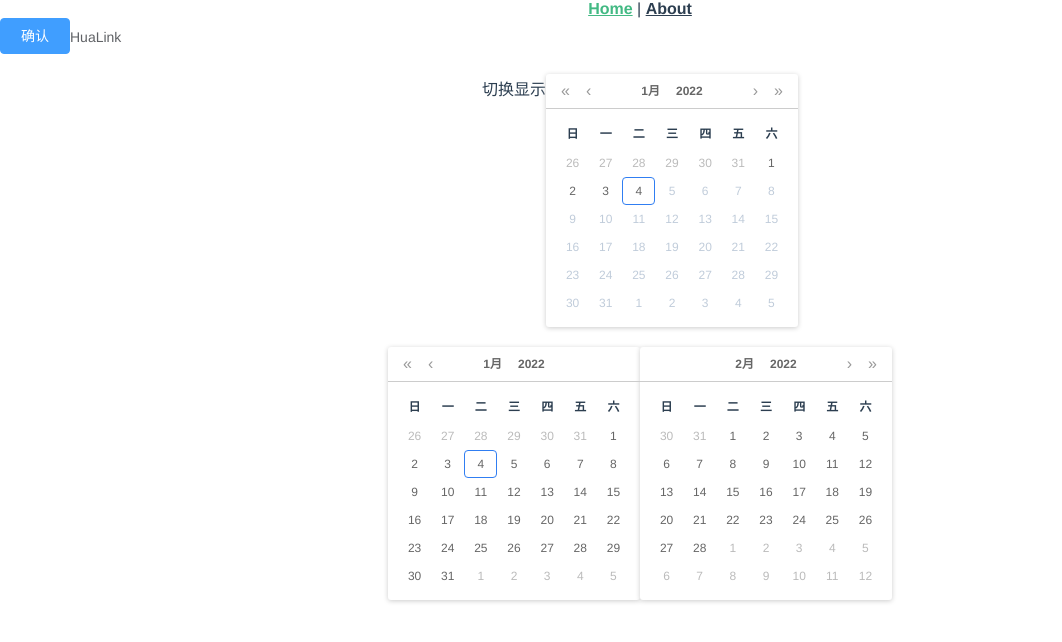
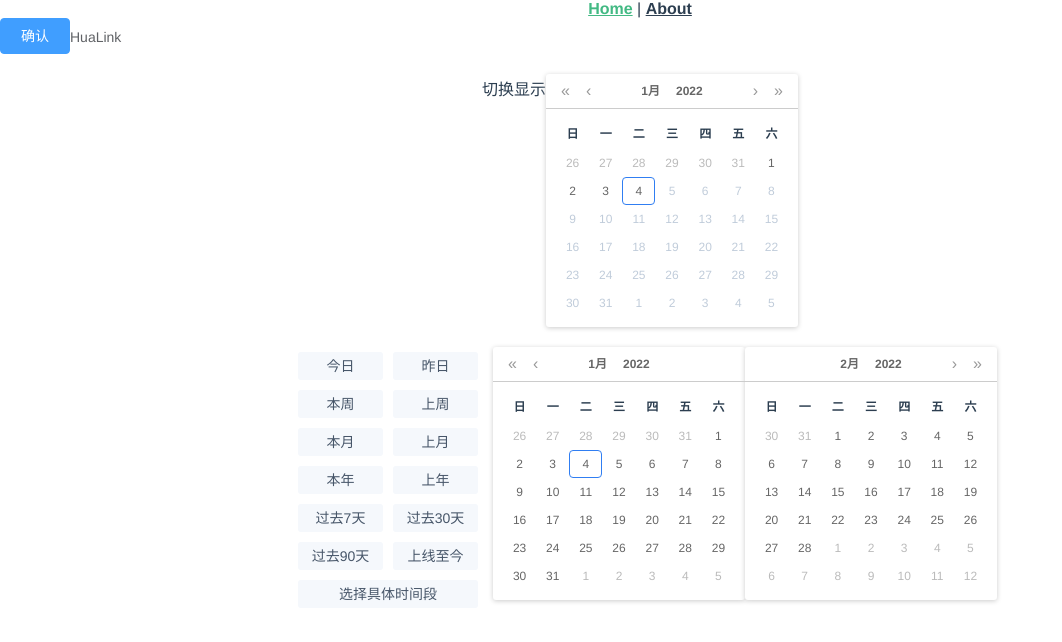
Before and after one commit to typhoonIscoming/huaat-ui, a Vue app: page /#/home in a window 1280 px wide. Shown: the top 642 px of the page, without its empty margins (0-1062 px from the left). Built offline with nearby package versions, Linux system fonts and the light colour scheme; the HTML template or start-up script is replaced by a standard one.

Commit message:
mod: 暂存

```diff
--- a/packages/calendarRange/src/main.vue
+++ b/packages/calendarRange/src/main.vue
@@ -1,4 +1,17 @@
 <template>
+    <div class="hua-date-container">
+        <div class="date-range-picker-ranges-container">
+            <template v-for="item in quickSelectList">
+                <div
+                    :key="item.value"
+                    :name="item.mark"
+                    class="date-range-picker-ranges-link"
+                    @click="handleSelect(item)"
+                >
+                    {{ item.label }}
+                </div>
+            </template>
+        </div>
         <div class="hua-calendar-range">
             <Calendar
                 :rangeCalendar="true"
@@ -24,6 +37,7 @@
                 @onRange="handleOnRange"
                 @onCurrent="hanldeOnNextDate"
             />
+        </div>
     </div>
 </template>
 
@@ -55,6 +69,15 @@ export default {
             prevButtonDisabled: false,
             prevDate: '',
             nextDate: '',
+            quickSelectList: [
+                { label: '今日', value: '0day' }, { label: '昨日', value: '1day' },
+                { label: '本周', value: '0week' }, { label: '上周', value: '1week' },
+                { label: '本月', value: '0month' }, { label: '上月', value: '1month' },
+                { label: '本年', value: '0year' }, { label: '上年', value: '1year' },
+                { label: '过去7天', value: '7day' }, { label: '过去30天', value: '30day' },
+                { label: '过去90天', value: '90day' }, { label: '上线至今', value: '-1day' },
+                { label: '选择具体时间段', mark: 'special', value: 'specificTime' },
+            ],
         }
     },
     watch: {
@@ -71,6 +94,63 @@ export default {
         },
     },
     methods: {
+        handleSelect(item) {
+            if (item.value !== 'specificTime') {
+                let [num, type] = item.value.match(/[a-z]+|[^a-z]+/gi);
+                num = Number(num);
+                const value = this.parseTime(num, type);
+            }
+        },
+        parseTime(num, type) {
+            const now = new Date();
+            const year = now.getFullYear();
+            const month = now.getMonth() + 1;
+            const day = now.getDate();
+            const week = now.getDay() || 7; // 7代表一周的最后一天，但是getDay()取值是0
+
+            // 获取某年某月有多少天
+            const getDaysInMonth = (year, month) => {
+                let date = new Date(year, month, 1);
+                return new Date(date.getTime() - 864e5).getDate();
+            }
+            if (type === 'year') {
+                // 本年|上年
+                if (num === 0) {
+                    return [`${year}-01-01`, `${year}-${month}-${day}`]
+                }
+                const selectYear = year - num;
+                const selectLastMonthDays = getDaysInMonth(selectYear, 12);
+                return [`${selectYear}-01-01`, `${selectYear}-12-${selectLastMonthDays}`]
+            } else if (type === 'month') {
+                // 本月|上月
+                if (num === 0) {
+                    return [`${year}-01-01`, `${year}-${month}-${day}`]
+                }
+                const selectMonth = month - num >= 1 ? month - num : month - num + 12;
+                const selectYear = month - num >= 1 ? year : year - 1;
+                const selectDay = getDaysInMonth(selectYear, selectMonth);
+                return [`${selectYear}-${selectMonth}-01`, `${selectYear}-${selectMonth}-${selectDay}`]
+            } else if (type === 'week') {
+                // 本周|上周
+                const lastMonthYear = month > 1 ? year : year - 1; // 上一个月是属于哪一年
+                const lastMonth = month > 1 ? month - 1 : 12;
+                const lastMonthDays = getDaysInMonth(lastMonthYear, lastMonth); // 上一个月多少天
+                const currentMonthDays = getDaysInMonth(year, month);
+                // if (num === 0) {
+                    // 本周
+                    // week取值是0-6;
+                    // 计算是从周一到周日
+                    const weeks = week * (num + 1);
+
+                    const diff = day - weeks + 1; // 从周一开始，所以+1
+                    const beyound = day + 7 - week > currentMonthDays; // 是否超出
+                    const mondayDate = diff > 0 ? diff : lastMonthDays + diff; // 周一的号数
+                    const sundayDate = beyound ? 7 - (currentMonthDays - day + week) : day + 7 - week;
+                    // const mondayMonth = diff > 0 ?
+                // }
+            }
+            console.log('===', getDaysInMonth(year, month))
+        },
         handleOnRange(range) {
             this.$emit('onRange', range)
         },
--- a/packages/theme-chalk/src/calendar.scss
+++ b/packages/theme-chalk/src/calendar.scss
@@ -198,3 +198,32 @@
         }
     }
 }
+.hua-calendar-range{
+    display: inline-block;
+}
+.hua-date-container{
+    display: flex;
+}
+
+.date-range-picker-ranges-container{
+    display: inline-block;
+    width: 190px;
+    vertical-align: top;
+    margin: 0 10px;
+}
+.date-range-picker-ranges-link{
+    background-color: #f5f8fc;
+    cursor: pointer;
+    width: 85px;
+    height: 28px;
+    line-height: 28px;
+    text-align: center;
+    border-radius: 3px;
+    margin: 5px;
+    display: inline-block;
+    color: #475669;
+    font-size: 14px;
+    &[name="special"]{
+        width: 180px;
+    }
+}
```
Lines whose indentation alone changed are shown as unchanged.
